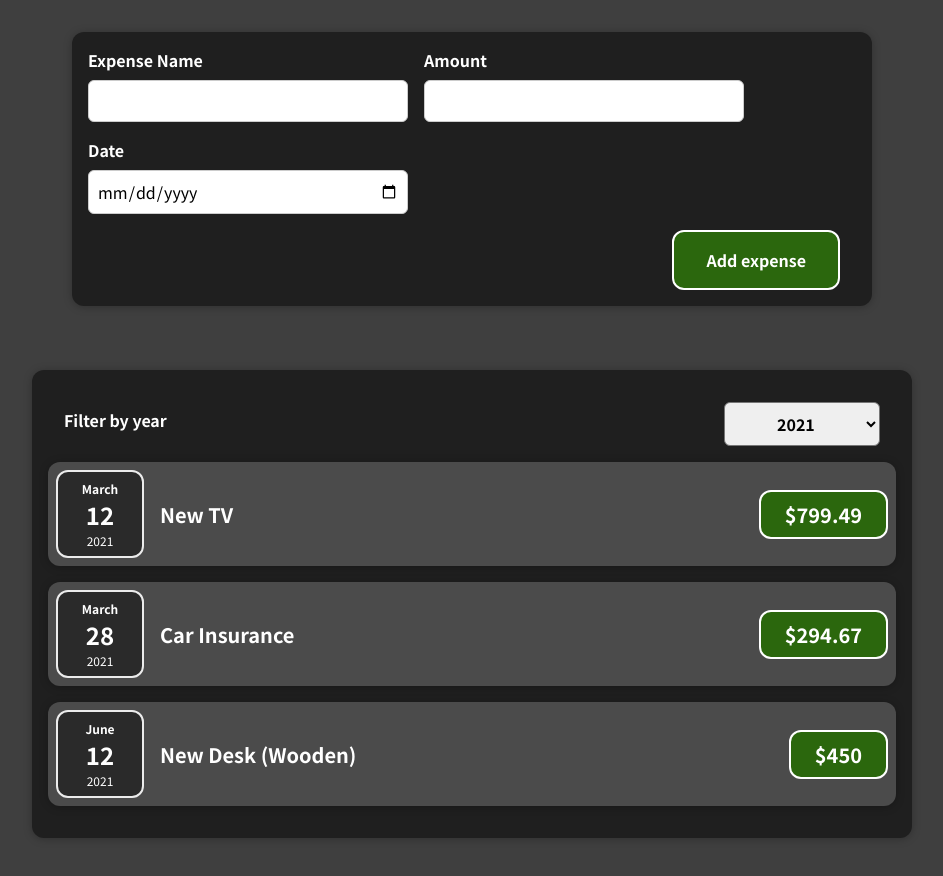
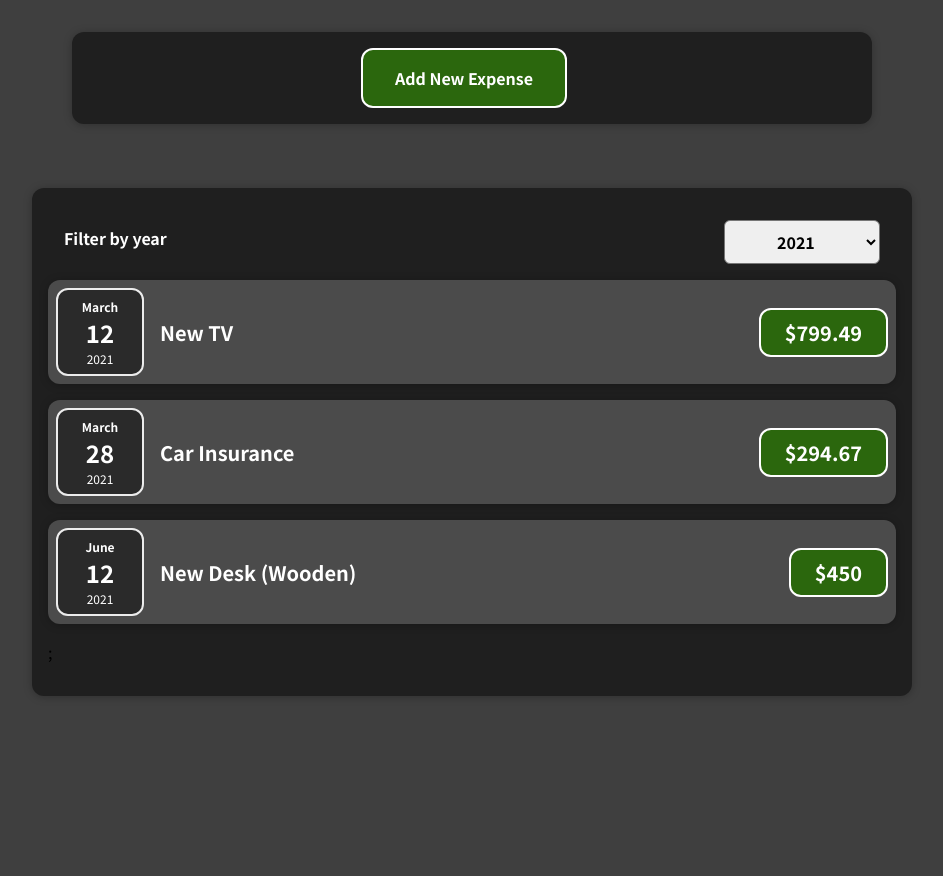
Before and after one commit to gunnarsikorski/expense-tracker, a React (Create React App) app: page / in a window 1280 px wide. Shown: the top 876 px of the page, without its empty margins (168-1111 px from the left). After the commit the page ends 800 px from the top, so only its background shows below. Built offline with nearby package versions, Linux system fonts and the light colour scheme.

Commit message:
Rendering expense form conditionally

```diff
--- a/src/components/expenses/ExpenseItem.js
+++ b/src/components/expenses/ExpenseItem.js
@@ -6,6 +6,7 @@
 const ExpenseItem = (props) => {
 
 	return (
+		<li>
 			<Card className='expense-item'>
 				<ExpenseDate date={props.date} />
 				<div className='expense-item__description'>
@@ -13,6 +14,7 @@
 					<div className='expense-item__price'>${props.amount}</div>
 				</div>
 			</Card>
+		</li>
 	);
 };
 
--- a/src/components/expenses/Expenses.js
+++ b/src/components/expenses/Expenses.js
@@ -1,8 +1,8 @@
 import React, { useState } from 'react';
 import './Expenses.css';
-import ExpenseItem from './ExpenseItem';
 import Card from '../UI/Card';
 import ExpenseFilter from './ExpenseFilter';
+import ExpensesList from './ExpensesList';
 
 const Expenses = (props) => {
 	const [filteredYear, setFilteredYear] = useState('2021');
@@ -15,19 +15,6 @@
 		return item.date.getFullYear().toString() === filteredYear;
 	});
 
-	let expensesContent = <p>No Expenses Found</p>;
-
-	if (filteredExpenses.length > 0) {
-		expensesContent = filteredExpenses.map((item) => (
-			<ExpenseItem
-				key={item.id} // Always add this key when mapping out items
-				title={item.title}
-				amount={item.amount}
-				date={item.date}
-			/>
-		));
-	}
-
 	return (
 		<div>
 			<Card className='expenses'>
@@ -35,7 +22,7 @@
 					selected={filteredYear}
 					onFilterChange={filterChangeHandler}
 				/>
-				{expensesContent}
+				<ExpensesList items={filteredExpenses}/>
 			</Card>
 		</div>
 	);
--- /dev/null
+++ b/src/components/expenses/ExpensesList.css
@@ -0,0 +1,9 @@
+.expenses-list {
+  list-style: none;
+  padding: 0;
+}
+
+.expenses-list__fallback {
+  color: white;
+  text-align: center;
+}
--- /dev/null
+++ b/src/components/expenses/ExpensesList.js
@@ -0,0 +1,25 @@
+import React from 'react';
+import ExpenseItem from './ExpenseItem'
+import './ExpensesList.css'
+
+const ExpensesList = (props) => {
+
+	if (props.items.length === 0) {
+        return <h2 className='expenses-list__fallback'>No Found Expenses</h2>
+    }
+
+    return (
+        <ul className='expenses-list'>
+			{props.items.map((item) => (
+				<ExpenseItem
+					key={item.id} // Always add this key when mapping out items
+					title={item.title}
+					amount={item.amount}
+					date={item.date}
+				/>
+			))};
+        </ul>
+    );
+};
+
+export default ExpensesList;
--- a/src/components/inputs/ExpenseForm.js
+++ b/src/components/inputs/ExpenseForm.js
@@ -58,6 +58,7 @@
 				</div>
 			</div>
 			<div className='new-expense__actions'>
+				<button type='button' onClick={props.onCancel}>Cancel</button>
 				<button type='submit'>Add expense</button>
 			</div>
 		</form>
--- a/src/components/inputs/NewExpense.js
+++ b/src/components/inputs/NewExpense.js
@@ -1,8 +1,10 @@
-import React from 'react';
+import React, { useState } from 'react';
 import './NewExpense.css'
 import ExpenseForm from './ExpenseForm'
 
 const NewExpense = (props) => {
+
+    const [isEditing, setIsEditing] = useState(false)
 
     // The function to help pass data from child to parent (from ExpenseForm up to this component, then to app)
     const submitExpenseDataHandler = (enteredExpenseData) => {
@@ -11,11 +13,20 @@
             id: Math.random().toString()
         }
         props.onAddExpense(expenseData)
+        setIsEditing(false)
+    }
+
+    const startEditingHandler = () => {
+        setIsEditing(true)
+    }
+    const stopEditingHandler = () => {
+        setIsEditing(false)
     }
 
     return (
         <div className='new-expense'>
-            <ExpenseForm onSubmitExpenseData={submitExpenseDataHandler} />
+            {!isEditing && <button onClick={startEditingHandler}>Add New Expense</button>}
+            {isEditing && <ExpenseForm onSubmitExpenseData={submitExpenseDataHandler} onCancel={stopEditingHandler}/>}
         </div>
     );
 };
```
Lines whose indentation alone changed are shown as unchanged.
